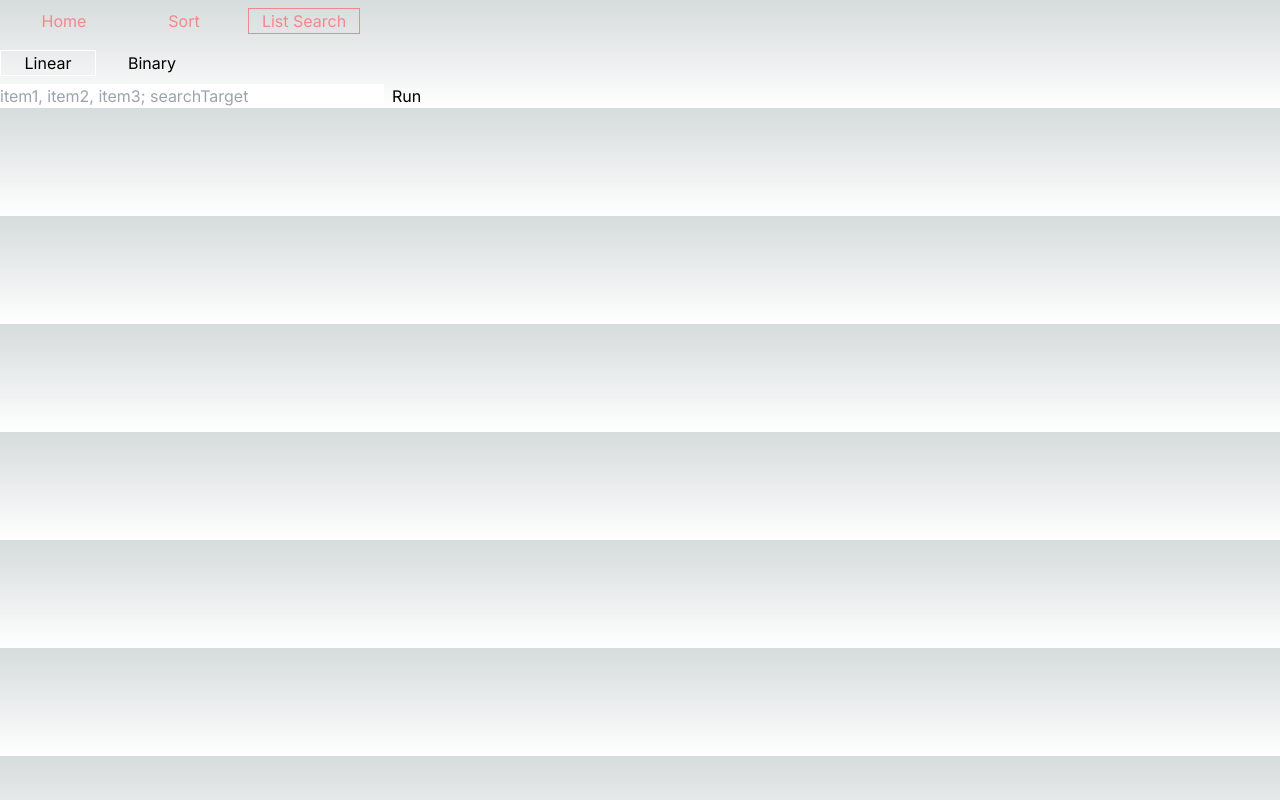
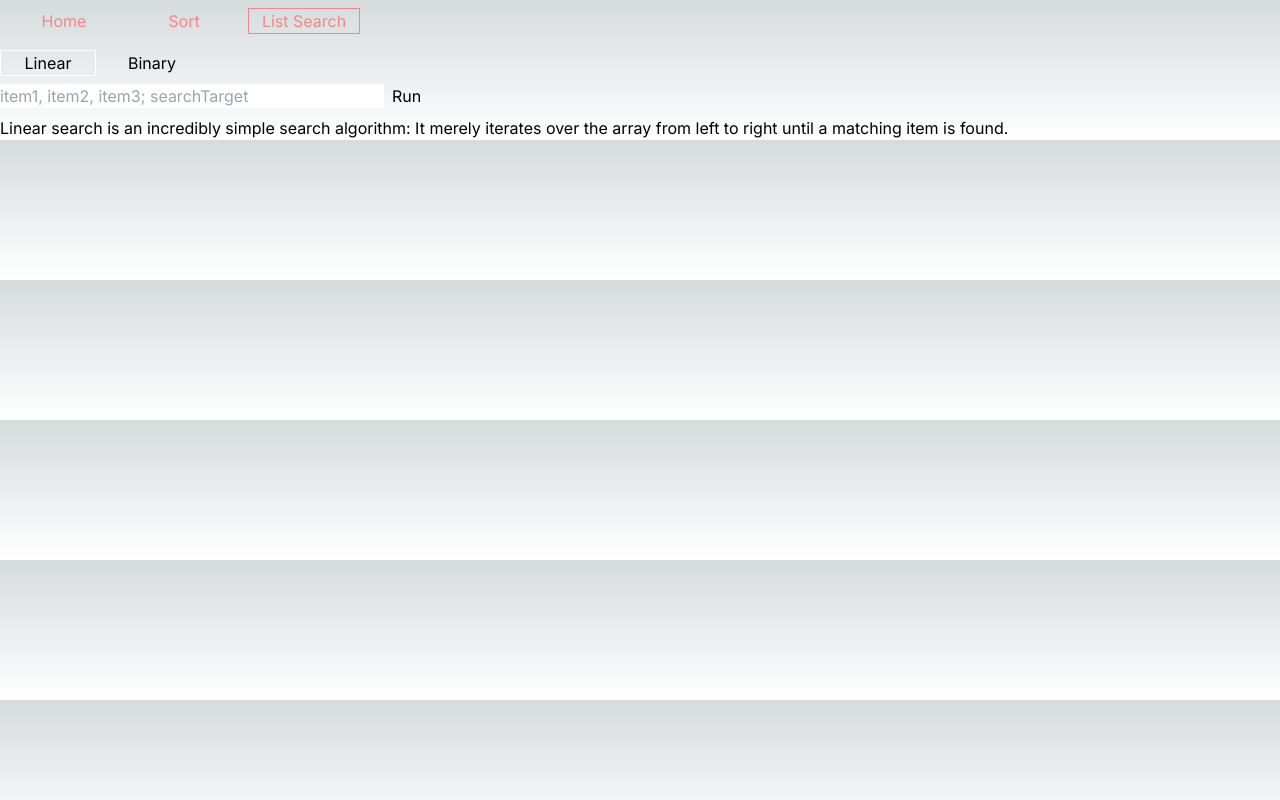
Before and after one commit to fractal-bootcamp/stevensebexen.algorithms2, a Next.js app: page /listSearch in a window 1280 px wide. Built offline with nearby package versions, Linux system fonts and the light colour scheme.

Commit message:
Added algorithm descriptions and refactored some code because of it.

```diff
--- a/src/app/listSearch/page.tsx
+++ b/src/app/listSearch/page.tsx
@@ -5,10 +5,18 @@ import { binarySearch } from "~/algorithm/listSearch/binarySearch"
 import { linearSearch } from "~/algorithm/listSearch/linearSearch"
 import ListSearchAlgorithmBlock from "~/components/ListSearchAlgorithmBlock"
 
-const algorithms: Record<string, (input: ListSearchParams) => WithHistory<number>> = {
-  'Linear': linearSearch,
-  'Binary': binarySearch
-}
+const algorithms: ListSearchAlgorithm[] = [
+  {
+    name: 'Linear',
+    fn: linearSearch,
+    description: 'Linear search is an incredibly simple search algorithm: It merely iterates over the array from left to right until a matching item is found.'
+  },
+  {
+    name: 'Binary',
+    fn: binarySearch,
+    description: 'Binary search traverses a *sorted* array via midpoints. Starting in the middle of the array, it compares the value of the element at that midpoint with the search value. If the search value is greater, binary search adjusts its left-side bound to be one to the right of the current midpoint, then searches at the new midpoint. Vice versa if the search value is less than the current midpoint.'
+  }
+]
 
 export default function Search() {
   return (
--- a/src/app/sort/page.tsx
+++ b/src/app/sort/page.tsx
@@ -8,13 +8,34 @@ import { quickSort } from "~/algorithm/sort/quickSort";
 import { selectionSort } from "~/algorithm/sort/selectionSort";
 import SortAlgorithmBlock from "~/components/SortAlgorithmBlock";
 
-const algorithms: Record<string, AlgorithmWithH<number[]>> = {
-  'Bubble': bubbleSort,
-  'Selection': selectionSort,
-  'Insertion': insertionSort,
-  'Merge': mergeSort,
-  'Quicksort': quickSort
-}
+
+const algorithms: SortAlgorithm[] = [
+  {
+    name: 'Bubble',
+    fn: bubbleSort,
+    description: 'Bubble sort compares every item in the array with the element to its right. If the one to the right is smaller, it will swap them. It does this for every index in the array, repeating this process until the array is sorted.'
+  },
+  {
+    name: 'Selection',
+    fn: selectionSort,
+    description: 'Selection sort iterates over every position in the array, starting at the left. It selects the element with the smallest value from the entire array (ignoring the ones to the left), and swaps it into that position, building a sorted array one element at a time.'
+  },
+  {
+    name: 'Insertion',
+    fn: insertionSort,
+    description: 'Insertion sort iterates over every position in the array, starting at the left. For each element, it searches for the position in the sorted list (everything to its left) that element ought to go and inserts it there, shifting the others to the right. My implementation uses a simple linear search for that search.'
+  },
+  {
+    name: 'Merge',
+    fn: mergeSort,
+    description: 'Merge sort first splits an array in half recursively until every subarray contains exactly one element. It then merges the split subarrays with their neighbor, iterating over each pair of values (one value from each neighbor) and appending the minimum from among them to the resultant subarray, which is in turn merged with its neighbor in the same way until only one array remains.'
+  },
+  {
+    name: 'Quicksort',
+    fn: quickSort,
+    description: 'Quicksort chooses a "pivot" (an arbitrary value from an array) and breaks the array into two parts - one part contains all elements with lesser value than the pivot, and the other contains all elements with greater value. (The pivot itself can go in either array, as long as it is on the correct end.) Any subarrays created this way which aren\'t sorted are recursively split until they are sorted. Finally, all subarrays are concatenated end-to-end. My implementation here always chooses the first element of the array as the pivot.'
+  }
+]
 
 export default function Sort() {
   return (
--- /dev/null
+++ b/src/components/AlgorithmInfo.tsx
@@ -0,0 +1,10 @@
+interface AlgorithmInfoProps<S, T> {
+  algorithm: MyAlgorithm<S, T>;
+}
+export default function AlgorithmInfo<S, T>(props: AlgorithmInfoProps<S, T>) {
+  return (
+    <>
+      <p>{props.algorithm.description}</p>
+    </>
+  )
+}
--- a/src/components/AlgorithmSelector.tsx
+++ b/src/components/AlgorithmSelector.tsx
@@ -1,20 +1,20 @@
-interface AlgorithmSelectorProps<T> {
-  algorithms: string[];
-  currentAlgorithm: string;
-  onAlgorithmSelected: (algorithm: string) => void;
+interface AlgorithmSelectorProps<S, T> {
+  algorithms: Array<MyAlgorithm<S, T>>
+  currentAlgorithm: MyAlgorithm<S, T>;
+  onAlgorithmSelected: (algorithm: MyAlgorithm<S, T>) => void;
 }
-export default function AlgorithmSelector<T>(props: AlgorithmSelectorProps<T>) {
+export default function AlgorithmSelector<S, T>(props: AlgorithmSelectorProps<S, T>) {
   return (
     <div className='flex gap-2'>
       {props.algorithms.map((algorithm) =>
         <button
-          key={algorithm}
+          key={algorithm.name}
           type='button'
           className='basis-24 px-2'
           onClick={() => props.onAlgorithmSelected(algorithm)}
-          style={{border: props.currentAlgorithm === algorithm ? 'solid white 1px' : 'none'}}
+          style={{border: props.currentAlgorithm.name === algorithm.name ? 'solid white 1px' : 'none'}}
         >
-          {algorithm}
+          {algorithm.name}
         </button>
       )}
     </div>
--- a/src/components/ListSearchAlgorithmBlock.tsx
+++ b/src/components/ListSearchAlgorithmBlock.tsx
@@ -1,32 +1,32 @@
 import { useState, ChangeEvent } from "react";
 import { listSearchParser } from "~/algorithm/functions";
+import AlgorithmInfo from './AlgorithmInfo';
 import AlgorithmRunner from "./AlgorithmRunner";
 import AlgorithmSelector from "./AlgorithmSelector";
 import NavBar from "./NavBar";
 import ListSearchAlgorithmResultViewer from "./ListSearchAlgorithmResultViewer";
 
-interface SortAlgorithmBlockProps {
-  algorithms: Record<string, (input: ListSearchParams) => WithHistory<number>>;
+interface ListSearchAlgorithmBlockProps {
+  algorithms: ListSearchAlgorithm[];
 }
-export default function SortAlgorithmBlock(props: SortAlgorithmBlockProps) {
-  const [currentAlgorithm, setCurrentAlgorithm] = useState<string>(Object.keys(props.algorithms)[0]);
+export default function ListSearchAlgorithmBlock(props: ListSearchAlgorithmBlockProps) {
+  const [currentAlgorithm, setCurrentAlgorithm] = useState<ListSearchAlgorithm>(props.algorithms[0]);
   const [result, setResult] = useState<WithHistory<number> | null>(null);
   const [input, setInput] = useState<string>('');
   const [error, setError] = useState<boolean>(false);
   const [params, setParams] = useState<ListSearchParams | null>(null);
 
-  function onAlgorithmSelected(algorithm: string) {
+  function onAlgorithmSelected(algorithm: ListSearchAlgorithm) {
     setCurrentAlgorithm(algorithm);
   }
 
   function runAlgorithm(): void {
-    const algorithm = Object.entries(props.algorithms).find(algorithm => algorithm[0] === currentAlgorithm);
+    const algorithm = props.algorithms.find(a => a.name === currentAlgorithm.name)
     if (!algorithm) return;
-    const algorithmFn = algorithm[1];
     try {
       const parsedInput = listSearchParser(input);
       setParams(parsedInput);
-      const result = algorithmFn(parsedInput);
+      const result = algorithm.fn(parsedInput);
       setResult(result);
       setError(false);
     } catch (e) {
@@ -42,13 +42,14 @@ export default function SortAlgorithmBlock(props: SortAlgorithmBlockProps) {
     <div className='flex flex-col gap-2'>
       <NavBar />
       <AlgorithmSelector
-        algorithms={Object.entries(props.algorithms).map(algorithm => algorithm[0])} currentAlgorithm={currentAlgorithm} onAlgorithmSelected={onAlgorithmSelected} />
+        algorithms={props.algorithms} currentAlgorithm={currentAlgorithm} onAlgorithmSelected={onAlgorithmSelected} />
       <AlgorithmRunner
         placeholder="item1, item2, item3; searchTarget"
         onRun={runAlgorithm}
         onInputChanged={onInputChanged}
         value={input}
       />
+      <AlgorithmInfo algorithm={currentAlgorithm} />
       {result && params && <ListSearchAlgorithmResultViewer result={result} params={params} />}
       {error && <p className='text-[#e96060]'>Invalid input.</p>}
     </div>
--- a/src/components/SortAlgorithmBlock.tsx
+++ b/src/components/SortAlgorithmBlock.tsx
@@ -1,30 +1,30 @@
 import { useState, ChangeEvent } from "react";
 import { numberArrayParser } from "~/algorithm/functions";
 import SortAlgorithmResultViewer from "./SortAlgorithmResultViewer";
+import AlgorithmInfo from "./AlgorithmInfo";
 import AlgorithmRunner from "./AlgorithmRunner";
 import AlgorithmSelector from "./AlgorithmSelector";
 import NavBar from "./NavBar";
 
 interface SortAlgorithmBlockProps {
-  algorithms: Record<string, AlgorithmWithH<number[]>>;
+  algorithms: SortAlgorithm[];
 }
 export default function SortAlgorithmBlock(props: SortAlgorithmBlockProps) {
-  const [currentAlgorithm, setCurrentAlgorithm] = useState<string>(Object.keys(props.algorithms)[0]);
+  const [currentAlgorithm, setCurrentAlgorithm] = useState<SortAlgorithm>(props.algorithms[0]);
   const [result, setResult] = useState<WithHistory<number[]> | null>(null);
   const [input, setInput] = useState<string>('');
   const [error, setError] = useState<boolean>(false);
 
-  function onAlgorithmSelected(algorithm: string) {
+  function onAlgorithmSelected(algorithm: SortAlgorithm) {
     setCurrentAlgorithm(algorithm);
   }
 
   function runAlgorithm(): void {
-    const algorithm = Object.entries(props.algorithms).find(algorithm => algorithm[0] === currentAlgorithm);
+    const algorithm = props.algorithms.find(a => a.name === currentAlgorithm.name)
     if (!algorithm) return;
-    const algorithmFn = algorithm[1];
     try {
       const parsedInput = numberArrayParser(input);
-      const result = algorithmFn(parsedInput);
+      const result = algorithm.fn(parsedInput);
       setResult(result);
       setError(false);
     } catch (e) {
@@ -40,13 +40,14 @@ export default function SortAlgorithmBlock(props: SortAlgorithmBlockProps) {
     <div className='flex flex-col gap-2'>
       <NavBar />
       <AlgorithmSelector
-        algorithms={Object.entries(props.algorithms).map(algorithm => algorithm[0])} currentAlgorithm={currentAlgorithm} onAlgorithmSelected={onAlgorithmSelected} />
+        algorithms={props.algorithms} currentAlgorithm={currentAlgorithm} onAlgorithmSelected={onAlgorithmSelected} />
       <AlgorithmRunner
         placeholder="Enter a comma-separated list of numbers"
         onRun={runAlgorithm}
         onInputChanged={onInputChanged}
         value={input}
       />
+      <AlgorithmInfo algorithm={currentAlgorithm} />
       {result && <SortAlgorithmResultViewer result={result} />}
       {error && <p className='text-[#e96060]'>Invalid input.</p>}
     </div>
```
Also changed, not shown: src/types.ts (+9 -1 lines), 1 other file (tests, documents, lock files or other folders).
